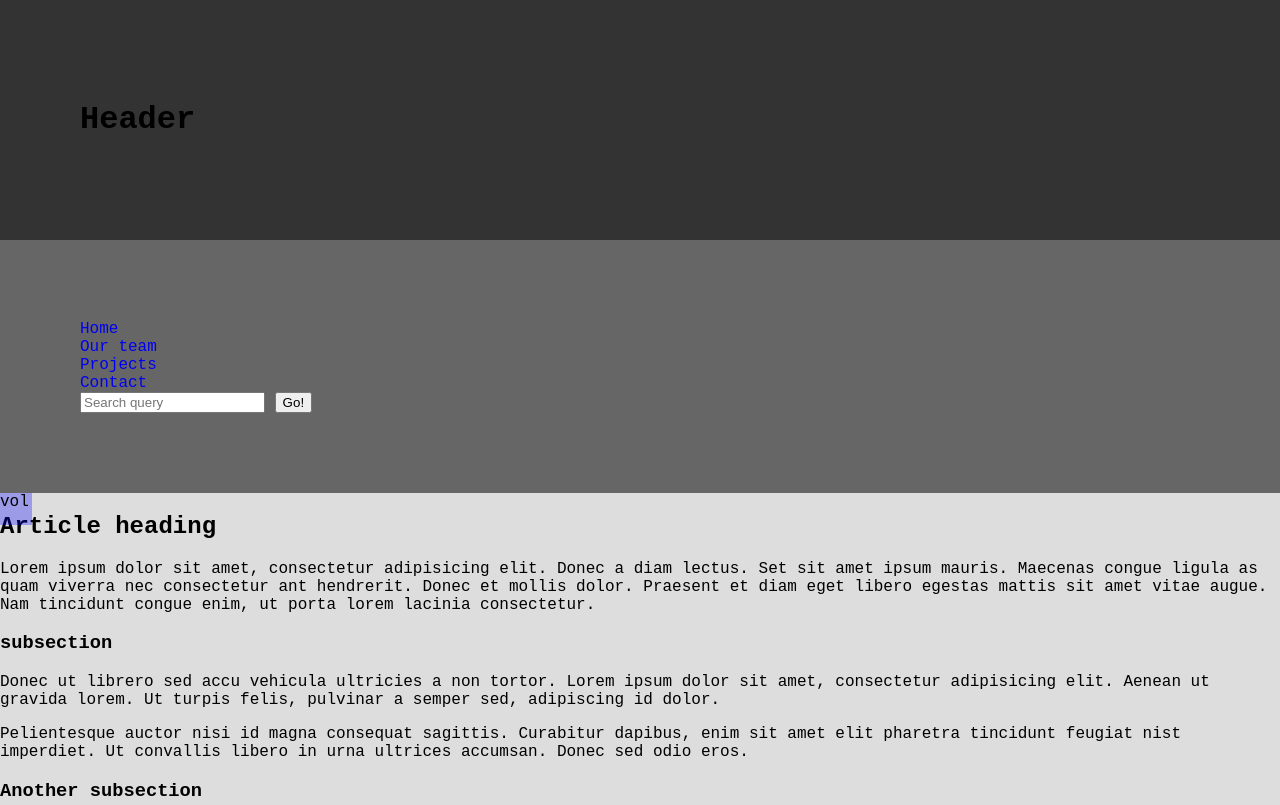
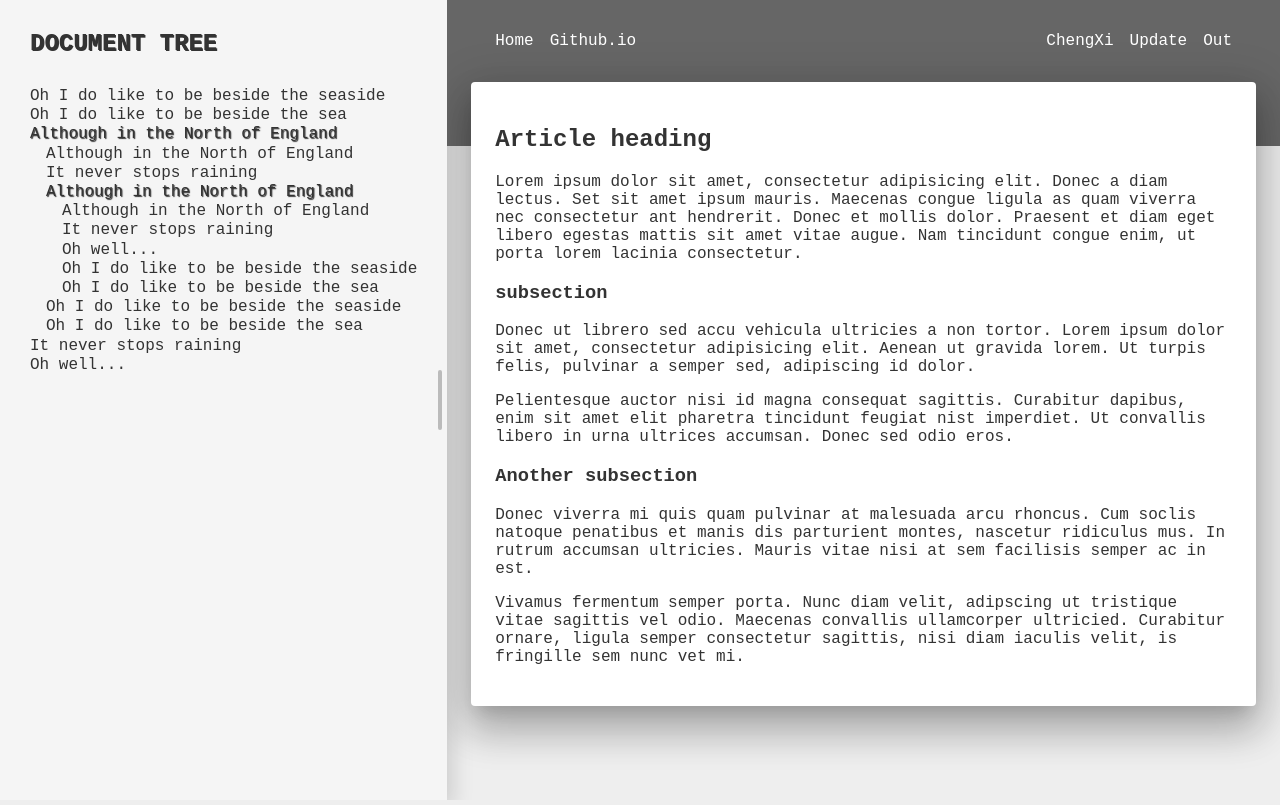
Before and after one commit to Graydalf/graydalf.github.io, a website: page src/html/blog.html in a window 1280 px wide. Shown: the top 805 px of the page. Drawn offline with Linux system fonts and the light colour scheme; a web font is replaced by a local one.

Commit message:
docs(update): any

```diff
--- a/src/css/blog.css
+++ b/src/css/blog.css
@@ -1,16 +1,21 @@
 /* header */
 
-header {
-  padding: 10vh;
-  background-color: #333;
+body {
+  background-color: #eee;
+  color: #333;
 }
 
+a {
+  color: #333;
+}
 
-/* nav */
+a:hover {
+  color: #999;
+}
 
-nav {
-  padding: 10vh;
-  background-color: #666;
+header {
+  /* todo prograss */
+  background-color: #0ff;
 }
 
 
@@ -24,34 +29,112 @@ main {
 /* aside */
 
 aside {
-  display: inline-block;
-  width: 20%;
-  height: 1000px;
+  display: inherit;
+  background-color: #f5f5f5;
+  box-shadow: 6px 8px 20px 0px rgba(0, 0, 0, .14);
 }
 
-.volume {
-  position: absolute;
-  width: auto;
-  height: auto;
+.doc-tree {
+  padding: 30px 15px 30px 30px;
 }
 
-.volume * {
-  display: none;
+.doc-tree>h2 {
+  margin: 0;
+  margin-bottom: 30px;
+  text-transform: uppercase;
+  font-weight: bold;
+  text-shadow: 1px 1px;
 }
 
-.volume>span {
-  display: block;
-  width: 32px;
-  height: 32px;
-  background-color: rgba(0, 0, 255, 0.3);
+.doc-tree ul>li {
+  margin-left: 1em;
+}
+
+.doc-tree>ul>li {
+  margin-left: 0;
+}
+
+.doc-tree>ul {
+  line-height: 1.2em;
+}
+
+.doc-tree span {
+  text-shadow: 1px 1px 1px;
+}
+
+.doc-tree span:hover {
+  color: #999;
+  cursor: pointer;
+}
+
+.doc-tree-taggle {
+  width: 15px;
+  display: inherit;
+}
+
+.doc-tree-taggle>button {
+  width: 4px;
+  height: 60px;
+  margin: auto 5.5px;
+  border-radius: 2px;
+  background-color: #bbb;
+}
+
+.drawer>.doc-tree {
+  display: none;
 }
 
 
 /* article */
 
 article {
-  display: inline-block;
-  background-color: #ddd;
   flex: 1;
-  height: 1000px;
+  min-height: 100vh;
+  min-width: 10vw;
+  overflow: hidden;
+  background-size: 100% 100%;
 }
+
+article>section {
+  margin: 0 24px 24px 24px;
+  background-color: #fff;
+  border-radius: 4px;
+  padding: 24px;
+  box-shadow: 0 9px 46px 8px rgba(0, 0, 0, .14), 0 11px 15px -7px rgba(0, 0, 0, .12), 0 24px 38px 3px rgba(0, 0, 0, .2);
+}
+
+
+/* nav */
+
+article nav {
+  display: flex;
+  padding: 0 48px 64px 48px;
+  margin-bottom: -64px;
+  background-color: #666;
+}
+
+article nav>ul {
+  padding: 32px 0;
+  display: inherit;
+  color: #fff;
+}
+
+article nav>ul:first-child {
+  flex: 1;
+}
+
+article nav>ul>li {
+  padding-right: 1em;
+}
+
+article nav>ul>li:last-child {
+  padding-right: 0;
+}
+
+article nav>ul a {
+  color: #fff;
+}
+
+article nav>ul a:hover {
+  color: #ddd;
+}
--- a/src/css/main.css
+++ b/src/css/main.css
@@ -56,7 +56,7 @@ a {
 }
 
 a:hover {
-  cursor: hand;
+  cursor: pointer;
 }
 
 ul,
@@ -66,3 +66,15 @@ li {
   padding: 0;
   margin: 0;
 }
+
+button {
+  border: 0;
+  padding: 0;
+}
+
+input,
+button,
+select,
+textarea {
+  outline: none;
+}
--- a/src/html/blog.html
+++ b/src/html/blog.html
@@ -3,7 +3,7 @@
 
 <head>
   <meta charset="UTF-8">
-  <meta name="viewport" content="width=device-width, initial-scale=1.0">
+  <meta name="viewport" content="width=device-width, initial-scale=1.0, user-scalable=no">
   <meta http-equiv="X-UA-Compatible" content="ie=edge">
 
   <title>Blog</title>
@@ -13,46 +13,63 @@
 </head>
 
 <body>
-  <header>
-    <h1>Header</h1>
-  </header>
-
-  <nav>
-    <ul>
-      <li><a href="#">Home</a></li>
-      <li><a href="#">Our team</a></li>
-      <li><a href="#">Projects</a></li>
-      <li><a href="#">Contact</a></li>
-    </ul>
-
-    <!-- A Search form is another commmon non-linear way to navigate through a website. -->
-
-    <form>
-      <input type="search" name="q" placeholder="Search query">
-      <input type="submit" value="Go!">
-    </form>
-  </nav>
+  <header hidden></header>
 
   <main>
-    <aside class="volume">
-      <span>vol</span>
-
-      <h2>Related</h2>
+    <aside>
+      <div class="doc-tree">
+        <h2>Document tree</h2>
 
         <ul>
           <li><a href="#">Oh I do like to be beside the seaside</a></li>
           <li><a href="#">Oh I do like to be beside the sea</a></li>
+          <li>
+            <span>Although in the North of England</span>
+            <ul>
+              <li><a href="#">Although in the North of England</a></li>
+              <li><a href="#">It never stops raining</a></li>
+              <li>
+                <span>Although in the North of England</span>
+                <ul>
                   <li><a href="#">Although in the North of England</a></li>
                   <li><a href="#">It never stops raining</a></li>
                   <li><a href="#">Oh well...</a></li>
+                  <li><a href="#">Oh I do like to be beside the seaside</a></li>
+                  <li><a href="#">Oh I do like to be beside the sea</a></li>
                 </ul>
+              </li>
+              <li><a href="#">Oh I do like to be beside the seaside</a></li>
+              <li><a href="#">Oh I do like to be beside the sea</a></li>
+            </ul>
+          </li>
+          <li><a href="#">It never stops raining</a></li>
+          <li><a href="#">Oh well...</a></li>
+        </ul>
+      </div>
+      <div class="doc-tree-taggle">
+        <button></button>
+      </div>
     </aside>
 
     <article>
+      <nav>
+        <ul>
+          <li><a href="http://www.graydalf.com/">Home</a></li>
+          <li><a href="http://graydalf.github.io" target="_blank">Github.io</a></li>
+        </ul>
+
+        <ul>
+          <li><a href="http://www.graydalf.com/">ChengXi</a></li>
+          <li><a href="http://graydalf.github.io" target="_blank">Update</a></li>
+          <li><a href="http://graydalf.github.io" target="_blank">Out</a></li>
+        </ul>
+      </nav>
+
+      <section>
         <h2>Article heading</h2>
 
-      <p>Lorem ipsum dolor sit amet, consectetur adipisicing elit. Donec a diam lectus. Set sit amet ipsum mauris. Maecenas congue ligula as quam viverra nec consectetur ant hendrerit. Donec et mollis dolor. Praesent et diam eget libero egestas mattis sit
-        amet vitae augue. Nam tincidunt congue enim, ut porta lorem lacinia consectetur.</p>
+        <p>Lorem ipsum dolor sit amet, consectetur adipisicing elit. Donec a diam lectus. Set sit amet ipsum mauris. Maecenas congue ligula as quam viverra nec consectetur ant hendrerit. Donec et mollis dolor. Praesent et diam eget libero egestas mattis
+          sit amet vitae augue. Nam tincidunt congue enim, ut porta lorem lacinia consectetur.</p>
 
         <h3>subsection</h3>
 
@@ -64,14 +81,18 @@
 
         <p>Donec viverra mi quis quam pulvinar at malesuada arcu rhoncus. Cum soclis natoque penatibus et manis dis parturient montes, nascetur ridiculus mus. In rutrum accumsan ultricies. Mauris vitae nisi at sem facilisis semper ac in est.</p>
 
-      <p>Vivamus fermentum semper porta. Nunc diam velit, adipscing ut tristique vitae sagittis vel odio. Maecenas convallis ullamcorper ultricied. Curabitur ornare, ligula semper consectetur sagittis, nisi diam iaculis velit, is fringille sem nunc vet mi.</p>
+        <p>Vivamus fermentum semper porta. Nunc diam velit, adipscing ut tristique vitae sagittis vel odio. Maecenas convallis ullamcorper ultricied. Curabitur ornare, ligula semper consectetur sagittis, nisi diam iaculis velit, is fringille sem nunc vet
+          mi.
+        </p>
+      </section>
     </article>
   </main>
 
-  <footer>
+  <footer hidden>
     <p>©Copyright 2050 by nobody. All rights reversed.</p>
   </footer>
 
+  <script src="../js/blog.js"></script>
 </body>
 
 </html>
--- a/src/js/blog.js
+++ b/src/js/blog.js
@@ -0,0 +1,35 @@
+(function() {
+
+  var tmpDOM, i, j;
+
+  /**
+   * aside doc-tree hide or show
+   */
+  document.querySelector('main>aside>.doc-tree-taggle').addEventListener('click', function() {
+    var asideDOM = document.querySelector('main>aside')
+    if (asideDOM.className.includes('drawer')) {
+      asideDOM.className = asideDOM.className.replace(/drawer/, '').trim()
+    } else {
+      asideDOM.className += ' drawer'
+    }
+  })
+
+  /**
+   * aside doc-tree click event
+   */
+  tmpDOM = document.querySelectorAll('main>aside>.doc-tree span')
+  for (i = 0; i < tmpDOM.length; i++) {
+    tmpDOM[i].addEventListener('click', function(item) {
+      var ulDOM = item.target.nextSibling
+      if (ulDOM.hasAttribute('hidden')) {
+        ulDOM.removeAttribute('hidden')
+      } else {
+        ulDOM.setAttribute('hidden', 'hidden')
+      }
+    })
+  }
+
+
+
+
+}())
```
Also changed, not shown: build/css/blog.css, build/css/main.css, build/html/blog.html, build/js/blog.js. Lines whose indentation alone changed are shown as unchanged.
